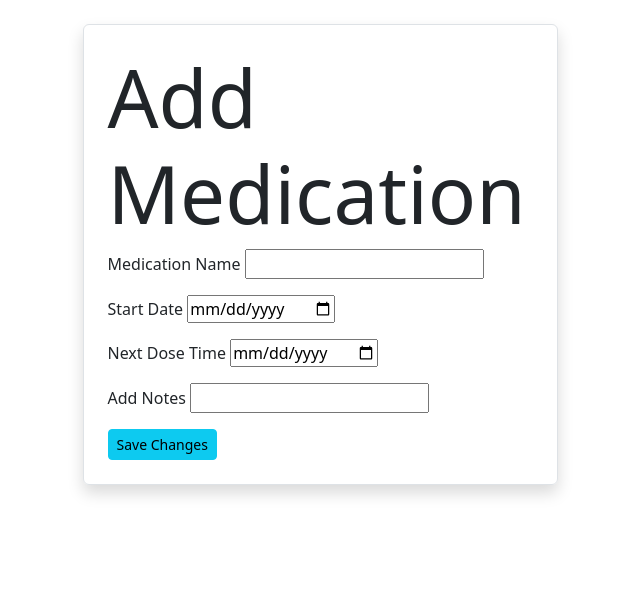
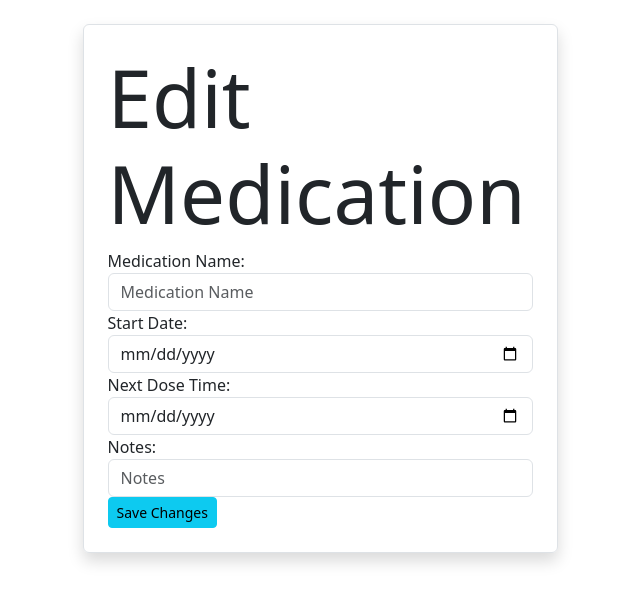
Before and after one commit to Maggiemay13/capstone_one, a Flask app: template templates/edit_medication.html in a window 1280 px wide. Shown: the part 56-659 px from the top of the page, without its empty margins (320-960 px from the left). Run offline with Flask 3, Linux system fonts and the light colour scheme; the template is opened without the code that fills it: values that come from a table or form of the project are taken from there, others are empty; some libraries are stand-ins or nearby versions.

Commit message:
bootstrap form edits

```diff
--- a/app.py
+++ b/app.py
@@ -1,6 +1,8 @@
 import requests
-from flask import Flask, render_template, request, redirect, flash
+from flask import Flask, render_template, request, redirect, flash, url_for
 from flask_debugtoolbar import DebugToolbarExtension
+from apscheduler.schedulers.background import BackgroundScheduler
+from datetime import datetime
 
 from secret import api_key
 from models import db, connect_db, Medication
@@ -21,6 +23,16 @@ connect_db(app)
 
 # API_LABEL_BASE_URL = 'https://api.fda.gov/drug/label.json'
 API_BASE_URL = 'https://api.fda.gov/drug'
+
+scheduler = BackgroundScheduler()
+
+
+def send_notification(medication_name):
+    message = f"It's time to take your {medication_name}."
+    flash(message, 'info')
+
+
+scheduler.start()
 
 
 def get_generic_or_brand_names(medication):
@@ -104,30 +116,6 @@ def get_medication_info(medication_name):
                 "indications_and_usage", [None])[0]
 
     return {'Purpose': purpose, 'Indications and Usage': indications_and_usage}
-
-# def get_medication_info(medication_name):
-#     purpose = None
-#     indications_and_usage = None
-
-#     # Search for medication information
-#     purpose_res = requests.get(
-#         f"{API_BASE_URL}/label.json",
-#         params={'api_key': api_key, 'search': f'"{medication_name}"'}
-#     )
-#     purpose_data = purpose_res.json()
-#     if "results" in purpose_data and purpose_data["results"][0]:
-#         purpose = purpose_data["results"][0]["purpose"][0]
-
-#     indications_and_usage_res = requests.get(
-#         f"{API_BASE_URL}/label.json",
-#         params={'api_key': api_key,
-#                 'search': f'"{medication_name}"'}
-#     )
-#     indications_and_usage_data = indications_and_usage_res.json()
-#     if "results" in indications_and_usage_data and indications_and_usage_data["results"][0]:
-#         indications_and_usage = indications_and_usage_data["results"][0]["indications_and_usage"][0]
-
-#     return {'Purpose': purpose, 'Indications and Usage': indications_and_usage}
 
 
 @app.route("/")
@@ -214,9 +202,9 @@ def edit_medication(medication_id):
 
         # Commit the changes to the database
         db.session.commit()
+        flash('Medication updated successfully.', 'success')
         return redirect('/')
-    else:
-        return render_template("edit_medication.html", form=form, medication=medication)
+    return render_template("edit_medication.html", form=form, medication=medication)
 
 
 @app.route('/delete_medication/<int:medication_id>', methods=['GET', 'POST'])
--- a/forms.py
+++ b/forms.py
@@ -46,7 +46,7 @@ class EditMedicationForm(FlaskForm):
         'Medication Name', validators=[DataRequired()])
     start_date = DateField('Start Date', format='%Y-%m-%d')
     next_dose_time = DateField('Next Dose Time', format='%Y-%m-%d')
-    notes = StringField('Add Notes')
+    notes = StringField('Notes')
 
 
 # class WarningsandQuestions(FlaskForm):
--- a/templates/base.html
+++ b/templates/base.html
@@ -10,10 +10,8 @@
       integrity="sha384-4bw+/aepP/YC94hEpVNVgiZdgIC5+VKNBQNGCHeKRQN+PtmoHDEXuppvnDJzQIu9"
       crossorigin="anonymous"
     />
-    <link
-      href="https://cdn.jsdelivr.net/npm/bootstrap-icons@1.18.0/font/bootstrap-icons.css"
-      rel="stylesheet"
-    />
+
+
   </head>
   <body>
     <nav class="navbar navbar-expand-lg navbar-dark bg-info mb-4">
@@ -38,7 +36,7 @@
     </div>
     {% endif %} {% endwith %}
 
-  <div class="container">
+<div class="container form-group">
 
 <div class="row justify-content-center">
     <div class="col-md-8 col-xl-5 border shadow rounded p-4 mx-3 mx-md-0">
@@ -48,7 +46,7 @@
 
           </div>
         </div>
-  {% block content %} {% endblock %}
+        {% block content %} {% endblock %}
 </div>
     <script
       src="https://cdn.jsdelivr.net/npm/bootstrap@5.3.1/dist/js/bootstrap.bundle.min.js"
@@ -60,5 +58,6 @@
       integrity="sha384-I7E8VVD/ismYTF4hNIPjVp/Zjvgyol6VFvRkX/vR+Vc4jQkC+hVqc2pM8ODewa9r"
       crossorigin="anonymous"
     ></script>
+
   </body>
 </html>
--- a/templates/edit_medication.html
+++ b/templates/edit_medication.html
@@ -1,17 +1,27 @@
-{% extends 'base.html' %} {% block title %} Add Medication {% endblock %} {%
-block content %}
-<h1 class="display-1">Add Medication</h1>
+{% extends 'base.html' %} {% block content %}
 
+<h1 class="display-1">Edit Medication</h1>
 <form method="POST">
-  {{ form.hidden_tag() }} {% for field in form if field.widget.input_type !=
-  'hidden' %}
-  <p>
-    {{ field.label }} {{ field }} {% for error in field.errors %}
-    <span class="form-text text-danger">{{ error }}</span>
-    {% endfor %}
-  </p>
-  {% endfor %}
+  {{ form.hidden_tag() }}
+  <div class="form-group">
+    {{ form.medication_name.label }}: {{
+    form.medication_name(class="form-control", placeholder="Medication Name") }}
+  </div>
 
-  <button class="btn btn-info btn-sm" type="submit">Save Changes</button>
+  <div class="form-group">
+    {{ form.start_date.label }}: {{ form.start_date(class="form-control") }}
+  </div>
+
+  <div class="form-group">
+    {{ form.next_dose_time.label }}: {{
+    form.next_dose_time(class="form-control") }}
+  </div>
+
+  <div class="form-group">
+    {{ form.notes.label }}: {{ form.notes(class="form-control",
+    placeholder="Notes") }}
+  </div>
+
+  <button type="submit" class="btn btn-info btn-sm">Save Changes</button>
 </form>
 {% endblock %}
```
Also changed, not shown: templates/add_medication.html (+4 -4 lines), templates/search_medication.html (+4 -3 lines).
